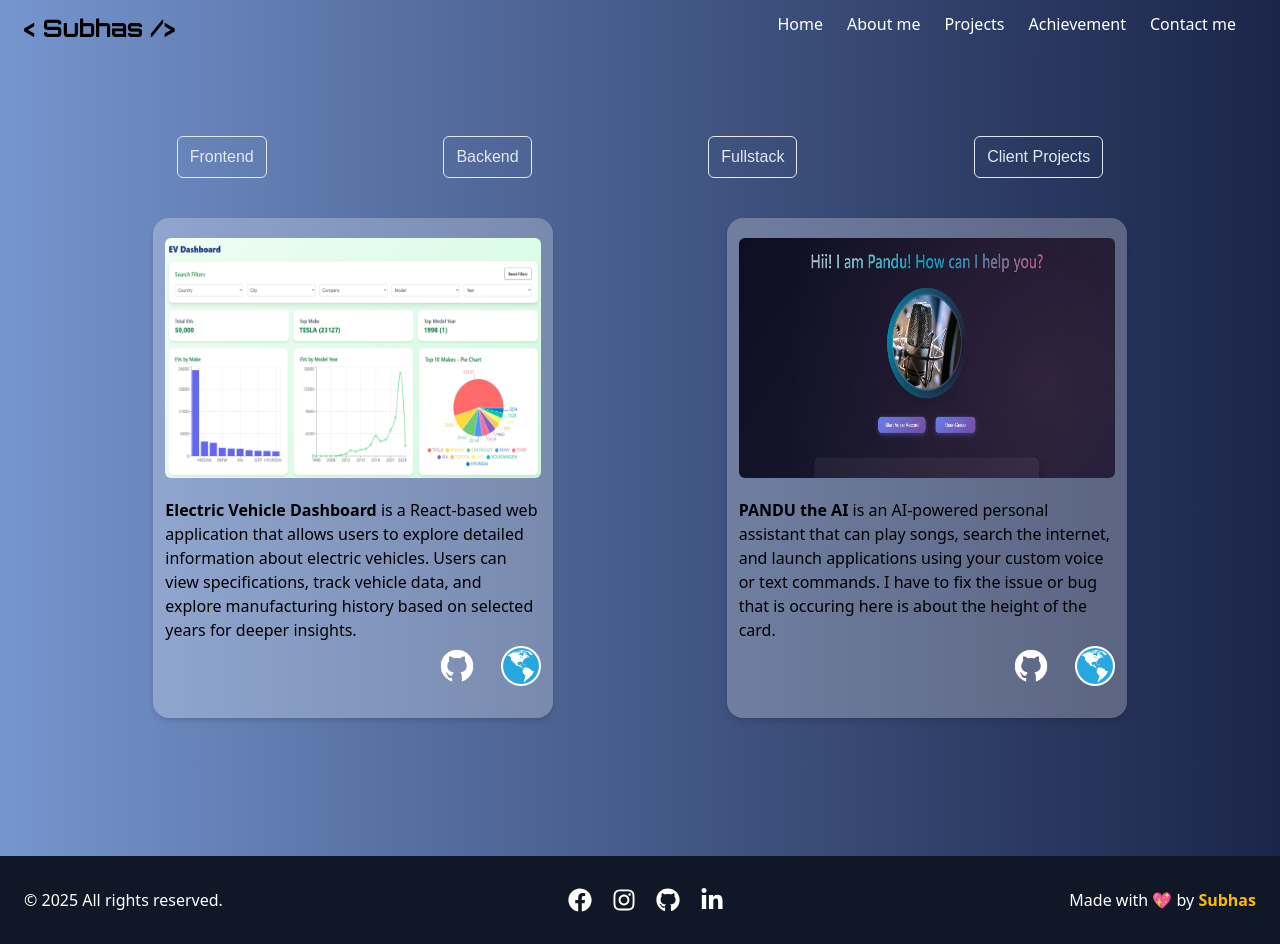
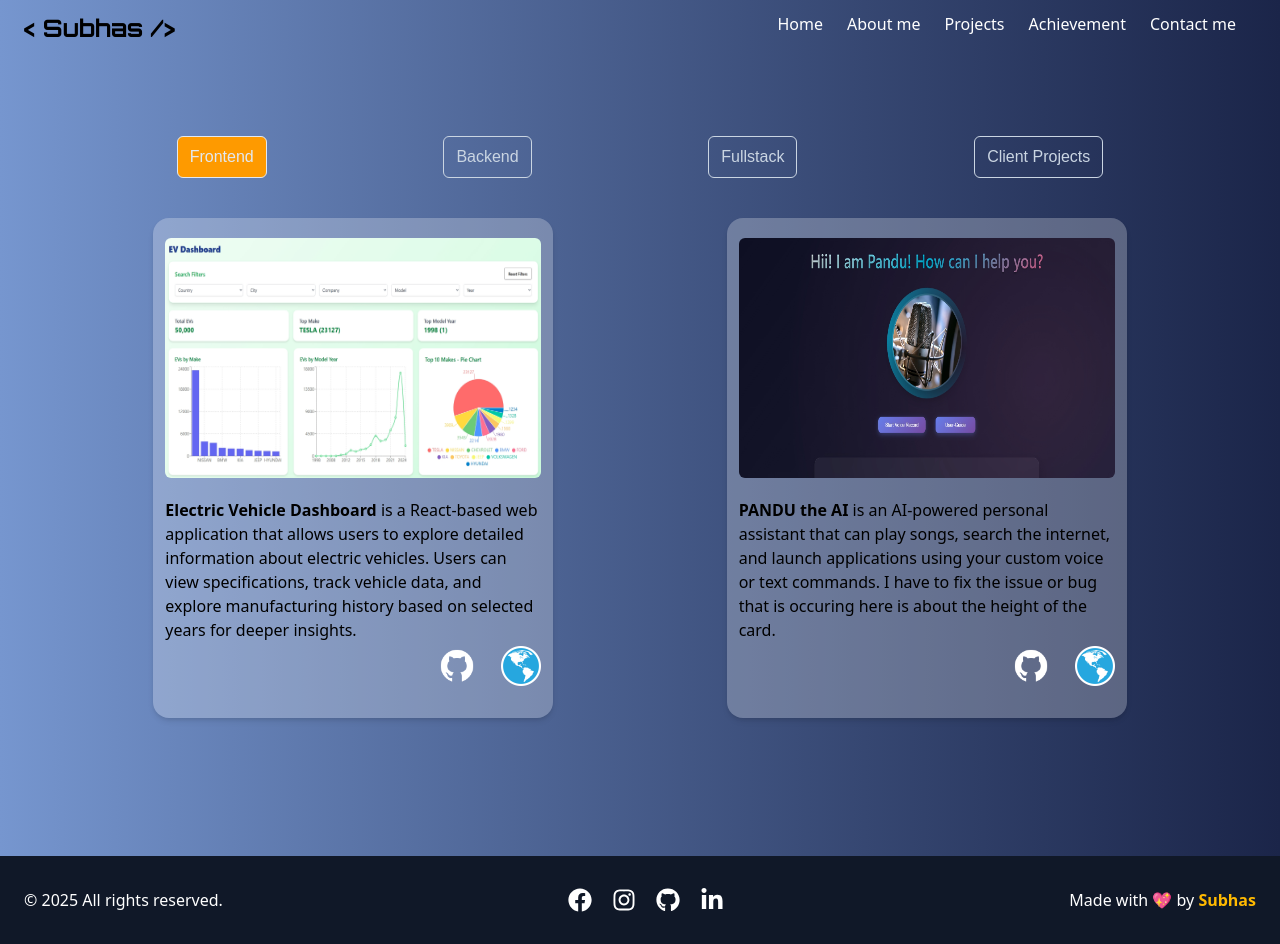
Before and after one commit to Subhas6033/portfolio, a React (Vite) app in the folder Client/: page /projects in a window 1280 px wide. Built offline with nearby package versions, Linux system fonts and the light colour scheme; a web font is replaced by a local one.

Commit message:
Update category button styles to reflect selection state

```diff
--- a/Client/src/Pages/Projects/Project.jsx
+++ b/Client/src/Pages/Projects/Project.jsx
@@ -63,7 +63,7 @@ const Project = () => {
               <Button
                 children={nav.category}
                 onClick={() => setSelectCategory(nav.category)}
-                className="font-gothic text-slate-200 px-3 py-2 rounded-md border transition-all duration-300 hover:bg-gray-900 hover:cursor-pointer"
+                className={`font-gothic px-3 py-2 rounded-md border transition-all duration-300 hover:bg-gray-900 hover:cursor-pointer ${(selectCategory === nav.category) ? "text-slate-200 bg-amber-500" : "text-slate-300"}`}
               />
             </li>
           ))}
```
